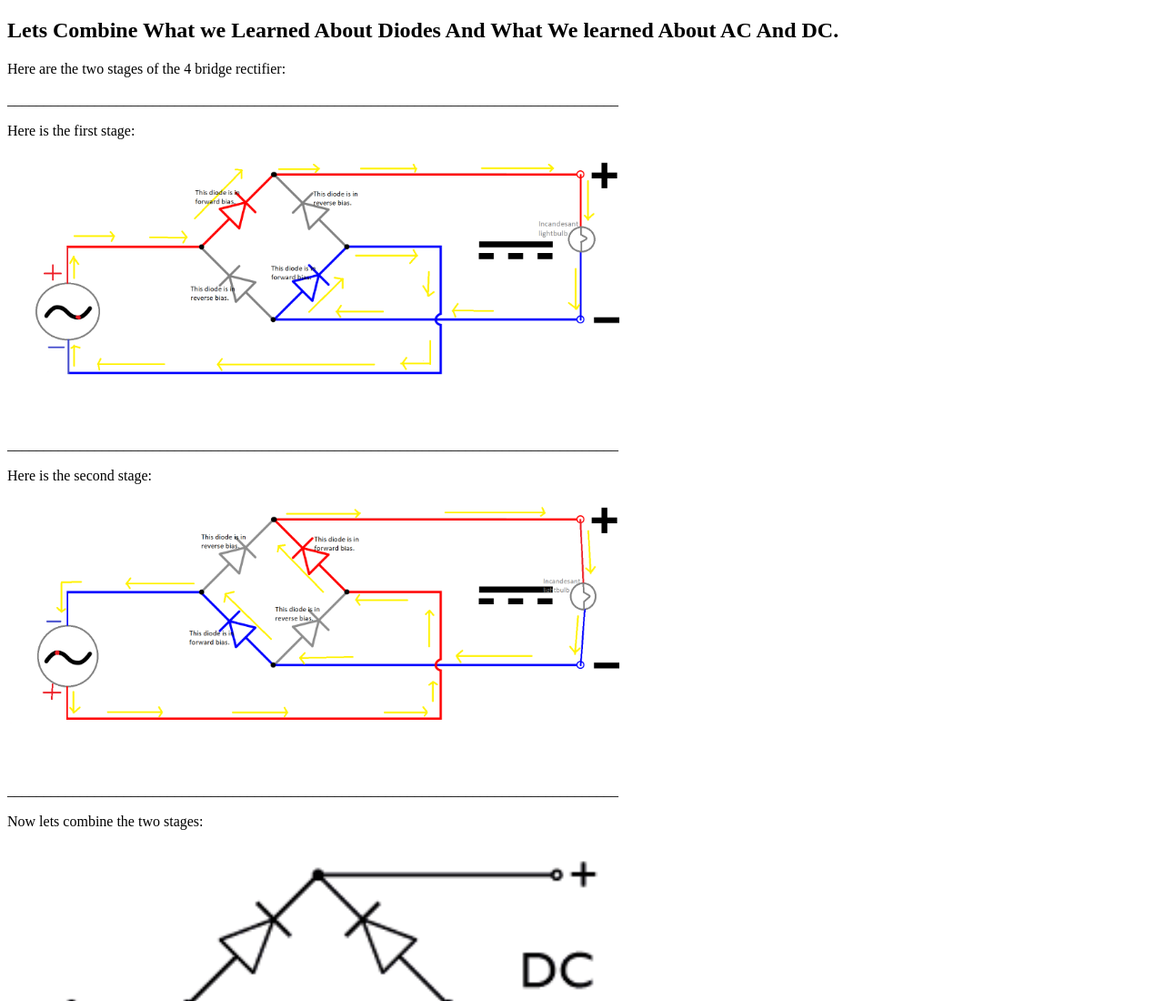
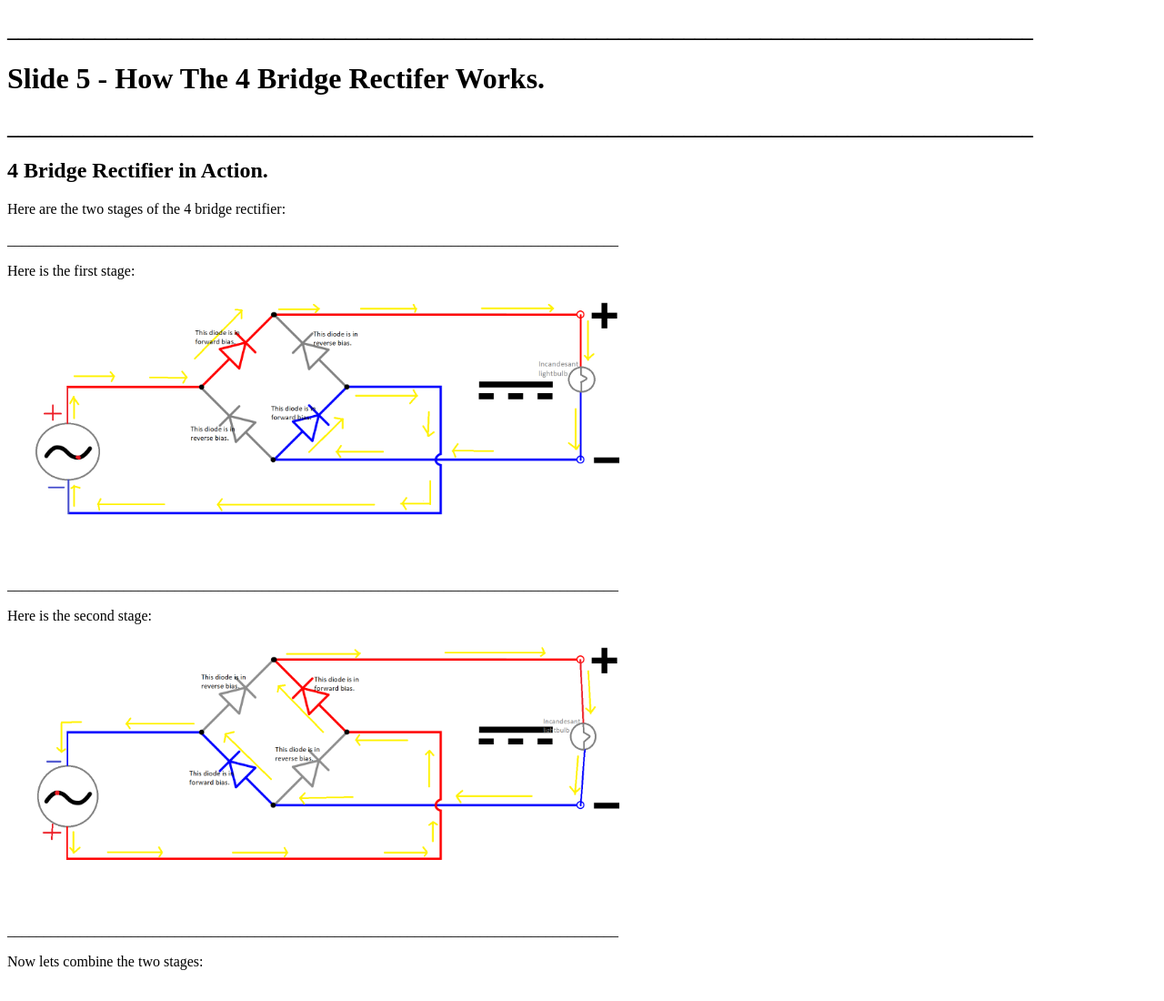
Before and after one commit to SailingDreamer/Four_Bridge_Rectifier, a plain HTML site: page slides/slide5.html in a window 1280 px wide. Shown: the top 1100 px of the page at 91% size. Drawn offline with Linux system fonts and the light colour scheme.

Commit message:
Update slide5.html

```diff
--- a/slides/slide5.html
+++ b/slides/slide5.html
@@ -1,12 +1,26 @@
 <!DOCTYPE html>
 <html>
 <head>
-<title>How the 4 Bridge Rectifier Works</title>
+<title>
+    How The 4 Bridge Rectifer Works.
+</title>
 </head>
 <body>
 
+    <h2>
+        ______________________________________________________________________________________________
+    <h2>
+
+<h1>
+    Slide 5 - How The 4 Bridge Rectifer Works.
+</h1>
+
+    <h2>
+        ______________________________________________________________________________________________
+    <h2>
+
 <h2>
-    Lets Combine What we Learned About Diodes And What We learned About AC And DC.
+    4 Bridge Rectifier in Action.
 </h2>
 
     <p>
```
